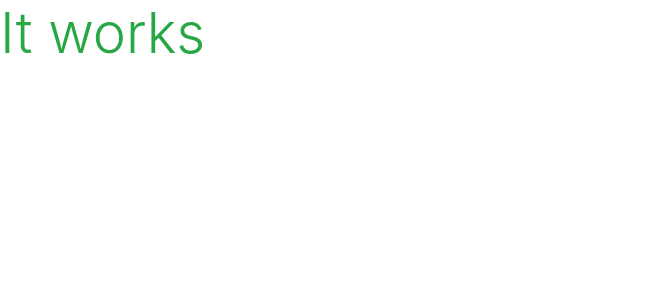
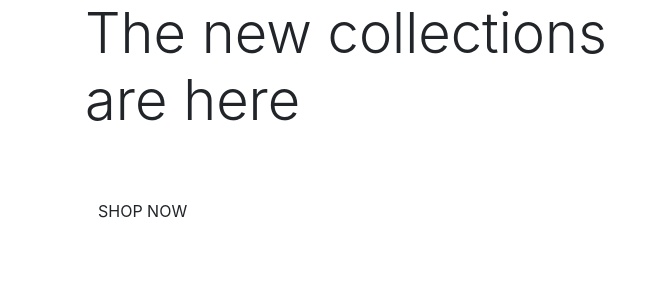
Before and after one commit to Yasi92/boutique_ado_v1, a Django app: page / in a window 1280 px wide. Shown: the top 300 px of the page, without its empty margins (0-662 px from the left). Run offline with Django 3.2, Linux system fonts and the light colour scheme; some libraries are stand-ins or nearby versions.

Commit message:
Add home page content

```diff
--- a/home/templates/home/index.html
+++ b/home/templates/home/index.html
@@ -1,6 +1,30 @@
 {% extends "base.html" %}
 {% load static %}
 
+{% block page_header %}
+<div class="container header-container">
+    <div class="row">
+        <div class="col">
+
+        </div>
+    </div>
+</div>
+{% endblock %}
+
 {% block content %}
-<h1 class="display-4 text-success">It works</h1>
+<!-- To vertically center a col in bootstrap give h-100 to the container and the row and my-auto to the column  -->
+<div class="container h-100">
+    <div class="row h-100">
+        <div class="col-7 col-md-6 my-auto">
+            <h1 class="display-4 logo-font text-black">
+                The new collections are here
+            </h1>
+            <div class="my-5">
+                <h4>
+                    <a href="" class="shop-now-button btn bnt-lg rounded-0 text-uppercase py-3">Shop Now</a>
+                </h4>
+            </div>
+        </div>
+    </div>
+</div>
 {% endblock %}
```
